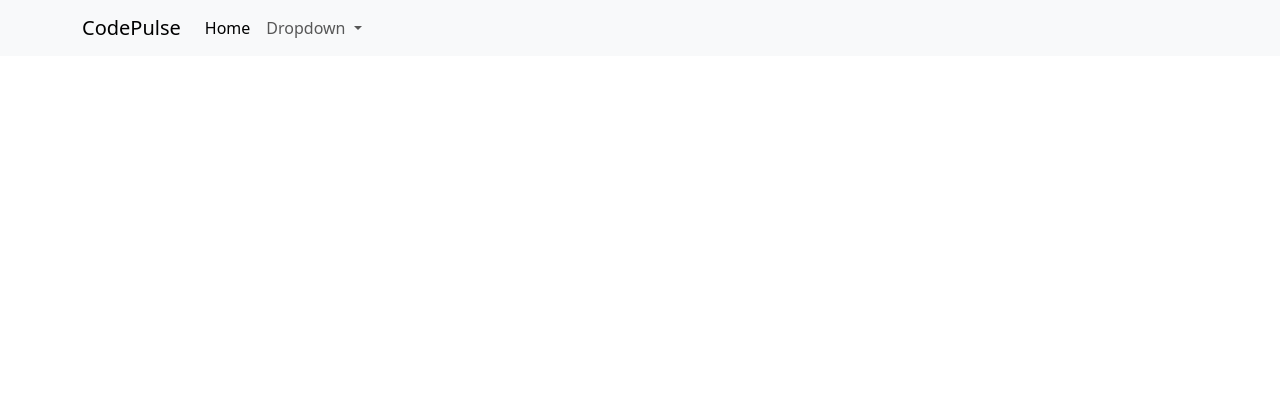
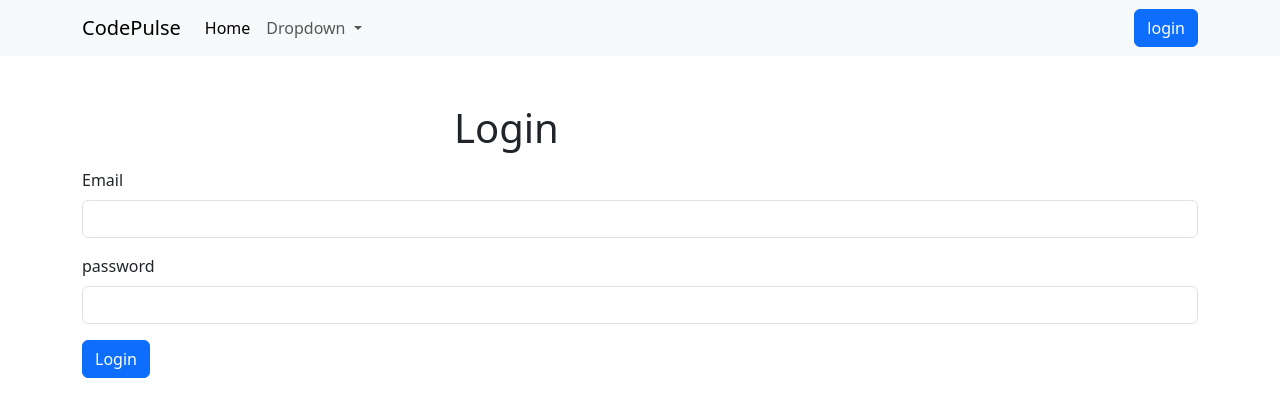
Before and after one commit to reshi-manzoor/CodePulse.UI, an Angular app in the folder CodePulse/: page /login in a window 1280 px wide. Before the commit this address led to /. Shown: the top 416 px of the page. Built offline with nearby package versions, Linux system fonts and the light colour scheme.

Commit message:
working on login component

```diff
--- a/CodePulse/src/app/app-routing.module.ts
+++ b/CodePulse/src/app/app-routing.module.ts
@@ -9,11 +9,16 @@ import { BlogpostListComponent } from './features/blogpost/blogpost-list/blogpos
 import { EditBlogpostComponent } from './features/blogpost/edit-blogpost/edit-blogpost.component';
 import { HomeComponent } from './features/public/home/home/home.component';
 import { BlogDetailsComponent } from './features/public/blog-details/blog-details.component';
+import { LoginComponent } from './features/auth/login/login.component';
 
 const routes: Routes = [
   {
     path:'',
     component:HomeComponent
+  },
+  {
+    path:'login',
+    component:LoginComponent
   },
   {
      path:'blog/:url',
--- a/CodePulse/src/app/app.module.ts
+++ b/CodePulse/src/app/app.module.ts
@@ -16,6 +16,7 @@ import { EditBlogpostComponent } from './features/blogpost/edit-blogpost/edit-bl
 import { ImageSelectorComponent } from './shared/components/image-selector/image-selector.component';
 import { HomeComponent } from './features/public/home/home/home.component';
 import { BlogDetailsComponent } from './features/public/blog-details/blog-details.component';
+import { LoginComponent } from './features/auth/login/login.component';
 
 @NgModule({
   declarations: [
@@ -30,7 +31,8 @@ import { BlogDetailsComponent } from './features/public/blog-details/blog-detail
     EditBlogpostComponent,
     ImageSelectorComponent,
     HomeComponent,
-    BlogDetailsComponent
+    BlogDetailsComponent,
+    LoginComponent
   ],
   imports: [
     BrowserModule,
--- a/CodePulse/src/app/core/components/navbar/navbar.component.html
+++ b/CodePulse/src/app/core/components/navbar/navbar.component.html
@@ -20,10 +20,14 @@
              <li><hr class="dropdown-divider"></li>
               <li><a class="dropdown-item" [routerLink]="['/admin/blogposts']" >Blog Posts</a></li>
             </ul>
+
+
           </li>
 
         </ul>
-
+        <div class="d-flex">
+          <a [routerLink]="['/login']" class="btn btn-primary">login</a>
+        </div>
       </div>
     </div>
   </nav>
--- /dev/null
+++ b/CodePulse/src/app/features/auth/login/login.component.html
@@ -0,0 +1,22 @@
+<div class="container">
+    <div class="mt-5">
+        <div class="col-md-12 col-md-6 col-lg-4 mx-auto">
+            <h1>Login</h1>
+        </div>
+        <form  (ngSubmit)="submitForm()" >
+            <div class="mt-3">
+                <label for="email" class="form-label">Email</label>
+                <input type="text" class="form-control" id="email"
+                 name="email" [(ngModel)]="model.password" >
+            </div>
+            <div class="mt-3">
+                <label for="password" class="form-label">password</label>
+                <input type="password" class="form-control" id="password"
+                 name="password" [(ngModel)]="model.password" >
+            </div>
+            <div class="mt-3">
+                <button type="submit" class="btn btn-primary">Login</button>
+            </div>
+        </form>
+    </div>
+</div>
--- /dev/null
+++ b/CodePulse/src/app/features/auth/login/login.component.ts
@@ -0,0 +1,26 @@
+import { Component } from '@angular/core';
+import { loginRequest } from './models/login-request.model';
+
+@Component({
+  selector: 'app-login',
+  templateUrl: './login.component.html',
+  styleUrls: ['./login.component.css']
+})
+export class LoginComponent {
+
+  model:loginRequest;
+
+  constructor() {
+
+     this.model=
+     {
+      email:'',
+      password:''
+     }
+  }
+  submitForm() : void
+  {
+      console.log(this.model);
+  }
+
+}
--- /dev/null
+++ b/CodePulse/src/app/features/auth/login/models/login-request.model.ts
@@ -0,0 +1,5 @@
+export interface loginRequest
+{
+    email:string;
+    password:string;
+}
```
Also changed, not shown: CodePulse/src/app/features/auth/login/login.component.css (added), 1 other file (tests, documents, lock files or other folders).
